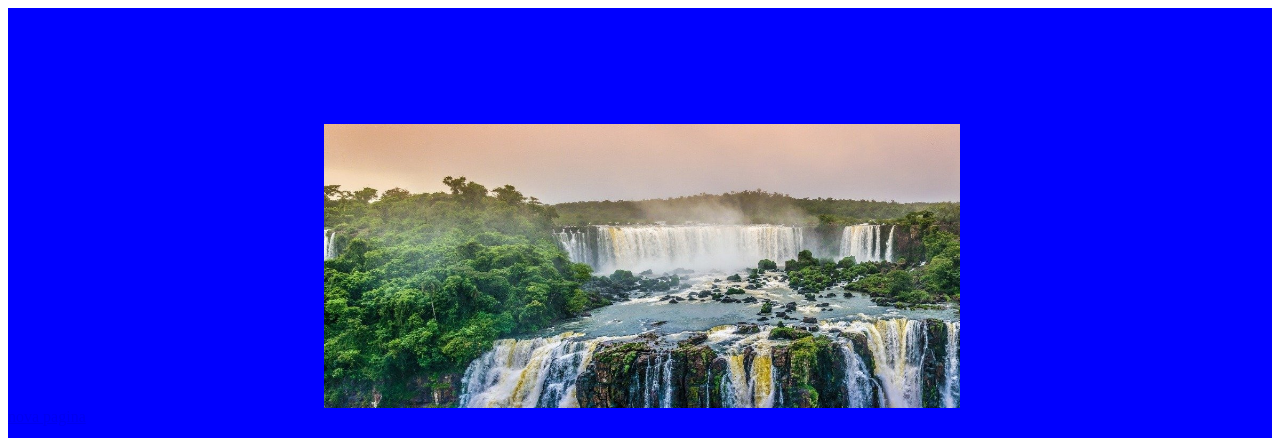
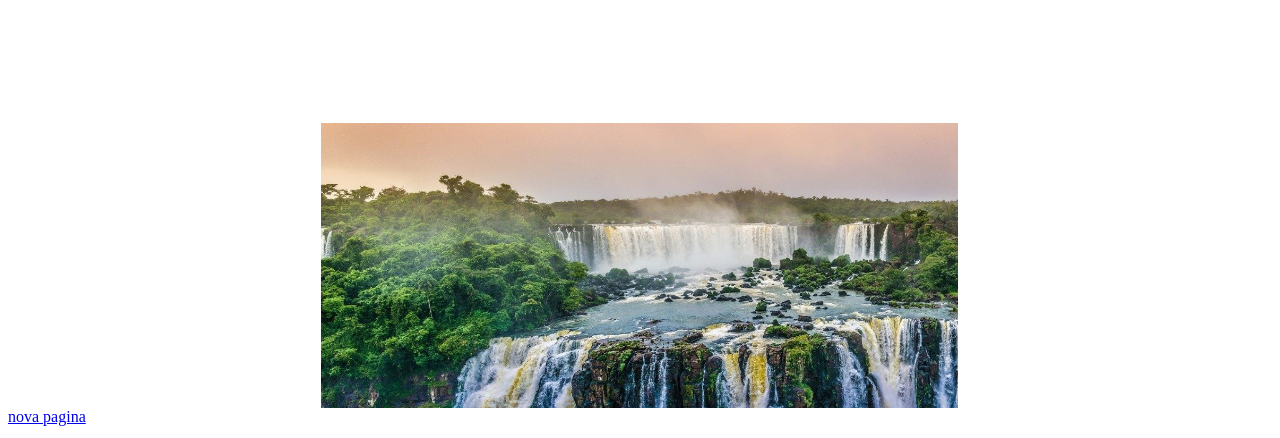
Before and after one commit to carlosb20/pasta-html, a plain HTML site: page home.html in a window 1280 px wide. Shown: the top 438 px of the page. Drawn offline with Linux system fonts and the light colour scheme.

Commit message:
atuaizado

```diff
--- a/e.css
+++ b/e.css
@@ -39,7 +39,6 @@
     20%{margin-left:0%;}
     25%{margin-left:-100%;}
     45%{margin-left:-100%;}
-
     50%{margin-left:-200%;}
     70%{margin-left:-200%;}
     95%{margin-left:-300%;}
--- a/estilos.css
+++ b/estilos.css
@@ -1,9 +1,9 @@
 
 #pos{
+    position:relative;
 
-    background-color:blue;
-    width:100px auto;
-    height:500px;
+    width:100% auto;
+
 
 }
 
@@ -17,7 +17,7 @@
 
 }
 
-.galery .fotos {
+.fotos {
     width:500%;
     animation-name:animaco;
     animation-duration: 12s;
@@ -26,7 +26,7 @@
 
 .galery .fotos img {
 
-    width:20%
+    width:19.9%
 }
 
 @keyframes animaco {
--- /dev/null
+++ b/pri.css
@@ -0,0 +1,24 @@
+*{
+    padding:0;
+    margin:0;
+}
+
+html,body {
+
+    background-color:black;
+}
+
+h1{
+    color:white;
+    text-align:center;
+    font: 3em sans-serif;
+}
+
+#pos{
+    width: 200px;
+    height: 200px;
+    margin: 10px auto;
+    background-color:blue;
+    border:1px solid blue;
+    border-radius:5px;
+}
```
Also changed, not shown: sate.html (added, +19 -0 lines).
